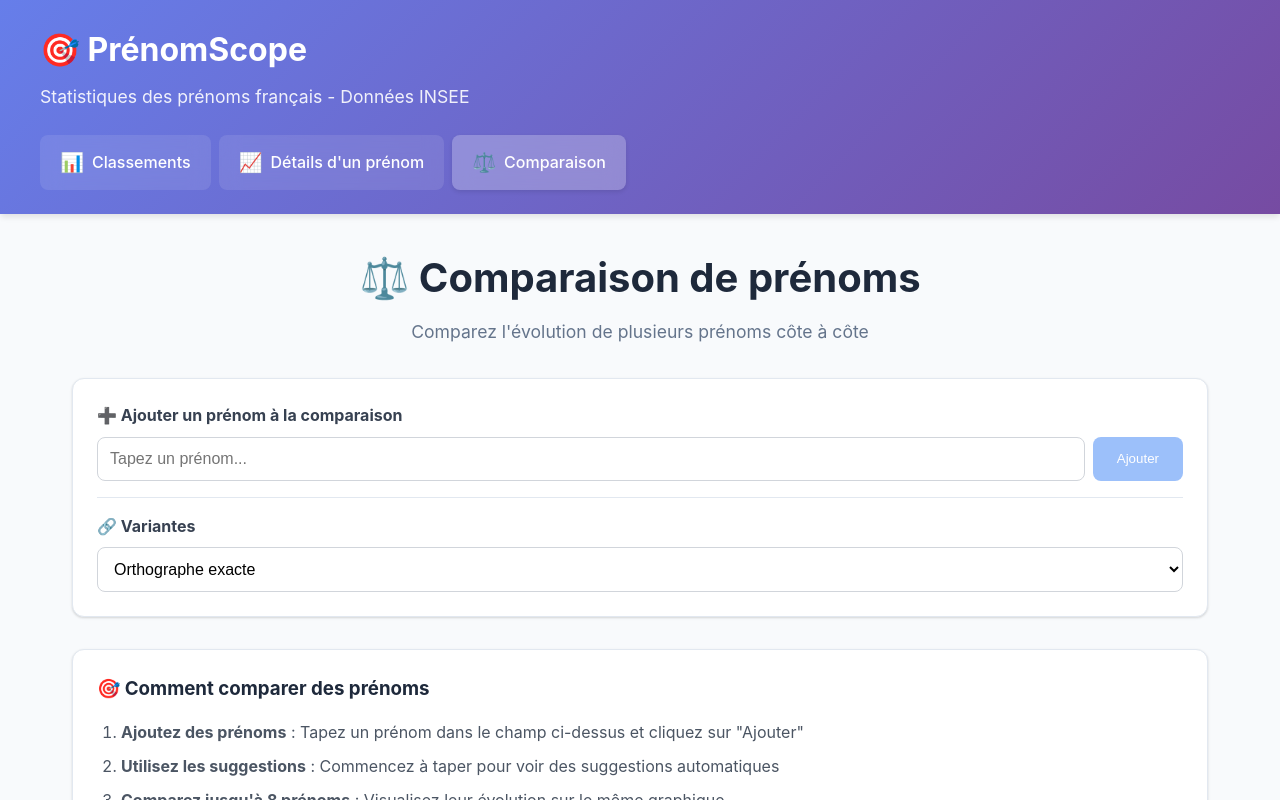
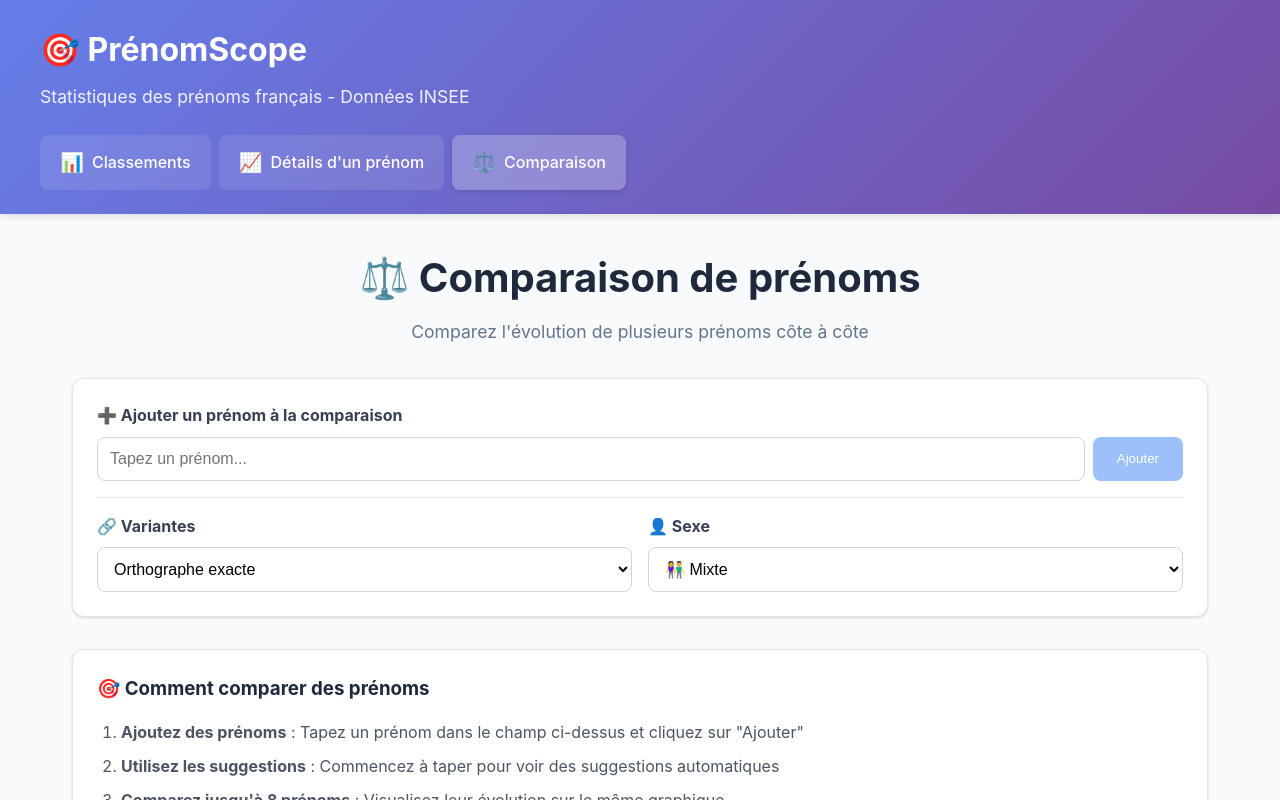
Before and after one commit to mthiboust/prenomscope, a SvelteKit app: page /comparaison in a window 1280 px wide. Shown: the top 800 px of the page. Built offline with nearby package versions, Linux system fonts and the light colour scheme.

Commit message:
Add sex filter in details & comparison pages

```diff
--- a/src/routes/comparaison/+page.svelte
+++ b/src/routes/comparaison/+page.svelte
@@ -6,6 +6,7 @@
   let nameInput = '';
   let selectedNames = [];
   let groupSimilar = false; // New toggle for grouping similar names
+  let selectedSex = null; // null = mixte, 1 = male, 2 = female
   let data = [];
   let suggestions = [];
   let loading = false;
@@ -15,14 +16,15 @@
 
   $: comparisonStats = calculateComparisonStats(data);
   $: hasData = selectedNames.length > 0 && data.length > 0;
-  $: if (selectedNames || groupSimilar) saveState(); // Save state whenever selectedNames or groupSimilar changes
+  $: if (selectedNames || groupSimilar || selectedSex !== null) saveState(); // Save state whenever relevant variables change
 
   // State persistence functions
   function saveState() {
     if (typeof window !== 'undefined') {
       localStorage.setItem('prenomscope-comparaison-state', JSON.stringify({
         selectedNames,
-        groupSimilar
+        groupSimilar,
+        selectedSex
       }));
     }
   }
@@ -35,6 +37,7 @@
           const state = JSON.parse(saved);
           selectedNames = state.selectedNames || [];
           groupSimilar = state.groupSimilar || false;
+          selectedSex = state.selectedSex !== undefined ? state.selectedSex : null;
         } catch (err) {
           console.error('Error loading saved state:', err);
         }
@@ -145,9 +148,15 @@
     error = null;
 
     try {
-      console.log('Loading comparison data for names:', selectedNames, 'groupSimilar:', groupSimilar);
+      console.log('Loading comparison data for names:', selectedNames, 'groupSimilar:', groupSimilar, 'selectedSex:', selectedSex);
       data = await getDataByNames(selectedNames, groupSimilar);
       console.log('Loaded data:', data);
+
+      // Filter by sex if selected
+      if (selectedSex !== null) {
+        data = data.filter(d => d.sexe === selectedSex);
+        console.log('Filtered data by sex:', selectedSex, 'data length:', data.length);
+      }
 
       // Check if some names have no data
       const namesWithData = [...new Set(data.map(d => d.prenom))];
@@ -169,7 +178,9 @@
       }
 
       if (missingNames.length > 0) {
-        error = `Aucune donnée trouvée pour : ${missingNames.join(', ')}`;
+        const sexLabel = selectedSex === 1 ? 'masculin' : selectedSex === 2 ? 'féminin' : '';
+        const sexText = sexLabel ? ` (${sexLabel})` : '';
+        error = `Aucune donnée trouvée pour : ${missingNames.join(', ')}${sexText}`;
       }
     } catch (err) {
       console.error('Error loading comparison data:', err);
@@ -210,6 +221,12 @@
   }
 
   function handleGroupSimilarChange() {
+    if (selectedNames.length > 0) {
+      loadComparisonData();
+    }
+  }
+
+  function handleSexChange() {
     if (selectedNames.length > 0) {
       loadComparisonData();
     }
@@ -260,7 +277,8 @@
         </button>
       </div>
 
-      <div class="grouping-toggle">
+      <div class="filters-row">
+        <div class="filter-group">
           <label for="group-similar-comparaison">
             <strong>🔗 Variantes</strong>
           </label>
@@ -273,6 +291,23 @@
             <option value={false}>Orthographe exacte</option>
             <option value={true}>Sonorité similaire</option>
           </select>
+        </div>
+
+        <div class="filter-group">
+          <label for="sex-filter-comparaison">
+            <strong>👤 Sexe</strong>
+          </label>
+          <select
+            id="sex-filter-comparaison"
+            class="select"
+            bind:value={selectedSex}
+            on:change={handleSexChange}
+          >
+            <option value={null}>👫 Mixte</option>
+            <option value={1}>👦 Masculin</option>
+            <option value={2}>👧 Féminin</option>
+          </select>
+        </div>
       </div>
 
       {#if showSuggestions && suggestions.length > 0}
@@ -670,6 +705,30 @@
     color: #64748b;
   }
 
+  .filters-row {
+    margin-top: 1rem;
+    padding-top: 1rem;
+    border-top: 1px solid #e2e8f0;
+    display: flex;
+    gap: 1rem;
+    flex-wrap: wrap;
+  }
+
+  .filter-group {
+    flex: 1;
+    min-width: 200px;
+  }
+
+  .filter-group label {
+    display: block;
+    margin-bottom: 0.5rem;
+    color: #374151;
+  }
+
+  .filter-group .select {
+    width: 100%;
+  }
+
   @media (max-width: 768px) {
     .page-header h1 {
       font-size: 2rem;
--- a/src/routes/prenom/+page.svelte
+++ b/src/routes/prenom/+page.svelte
@@ -7,6 +7,7 @@
   let nameQuery = '';
   let selectedName = '';
   let groupSimilar = false; // New toggle for grouping similar names
+  let selectedSex = null; // null = mixte, 1 = male, 2 = female
   let data = [];
   let suggestions = [];
   let loading = false;
@@ -15,7 +16,7 @@
   let suggestionTimeout;
 
   $: stats = calculateStats(data);
-  $: if (nameQuery || selectedName || groupSimilar) saveState(); // Save state when relevant variables change
+  $: if (nameQuery || selectedName || groupSimilar || selectedSex !== null) saveState(); // Save state when relevant variables change
 
   // State persistence functions
   function saveState() {
@@ -23,7 +24,8 @@
       localStorage.setItem('prenomscope-prenom-state', JSON.stringify({
         nameQuery,
         selectedName,
-        groupSimilar
+        groupSimilar,
+        selectedSex
       }));
     }
   }
@@ -37,6 +39,7 @@
           nameQuery = state.nameQuery || '';
           selectedName = state.selectedName || '';
           groupSimilar = state.groupSimilar || false;
+          selectedSex = state.selectedSex !== undefined ? state.selectedSex : null;
         } catch (err) {
           console.error('Error loading saved state:', err);
         }
@@ -102,11 +105,19 @@
 
     try {
       data = await getDataByName(name.trim(), groupSimilar);
+
+      // Filter by sex if selected
+      if (selectedSex !== null) {
+        data = data.filter(d => d.sexe === selectedSex);
+      }
+
       selectedName = name.trim();
       saveState();
 
       if (data.length === 0) {
-        error = `Aucune donnée trouvée pour le prénom "${name}". Vérifiez l'orthographe ou essayez une variante.`;
+        const sexLabel = selectedSex === 1 ? 'masculin' : selectedSex === 2 ? 'féminin' : '';
+        const sexText = sexLabel ? ` (${sexLabel})` : '';
+        error = `Aucune donnée trouvée pour le prénom "${name}"${sexText}. Vérifiez l'orthographe ou essayez une variante.`;
       }
     } catch (err) {
       error = err.message;
@@ -150,6 +161,12 @@
   }
 
   function handleGroupSimilarChange() {
+    if (selectedName) {
+      loadNameData(selectedName);
+    }
+  }
+
+  function handleSexChange() {
     if (selectedName) {
       loadNameData(selectedName);
     }
@@ -211,7 +228,8 @@
         {/if}
       </div>
 
-      <div class="grouping-toggle">
+      <div class="filters-row">
+        <div class="filter-group">
           <label for="group-similar-prenom">
             <strong>🔗 Variantes</strong>
           </label>
@@ -224,6 +242,23 @@
             <option value={false}>Orthographe exacte</option>
             <option value={true}>Sonorité similaire</option>
           </select>
+        </div>
+
+        <div class="filter-group">
+          <label for="sex-filter">
+            <strong>👤 Sexe</strong>
+          </label>
+          <select
+            id="sex-filter"
+            class="select"
+            bind:value={selectedSex}
+            on:change={handleSexChange}
+          >
+            <option value={null}>👫 Mixte</option>
+            <option value={1}>👦 Masculin</option>
+            <option value={2}>👧 Féminin</option>
+          </select>
+        </div>
       </div>
     </div>
   </div>
@@ -629,6 +664,30 @@
     color: #64748b;
   }
 
+  .filters-row {
+    margin-top: 1rem;
+    padding-top: 1rem;
+    border-top: 1px solid #e2e8f0;
+    display: flex;
+    gap: 1rem;
+    flex-wrap: wrap;
+  }
+
+  .filter-group {
+    flex: 1;
+    min-width: 200px;
+  }
+
+  .filter-group label {
+    display: block;
+    margin-bottom: 0.5rem;
+    color: #374151;
+  }
+
+  .filter-group .select {
+    width: 100%;
+  }
+
   @media (max-width: 768px) {
     .page-header h1 {
       font-size: 2rem;
```
Lines whose indentation alone changed are shown as unchanged.
